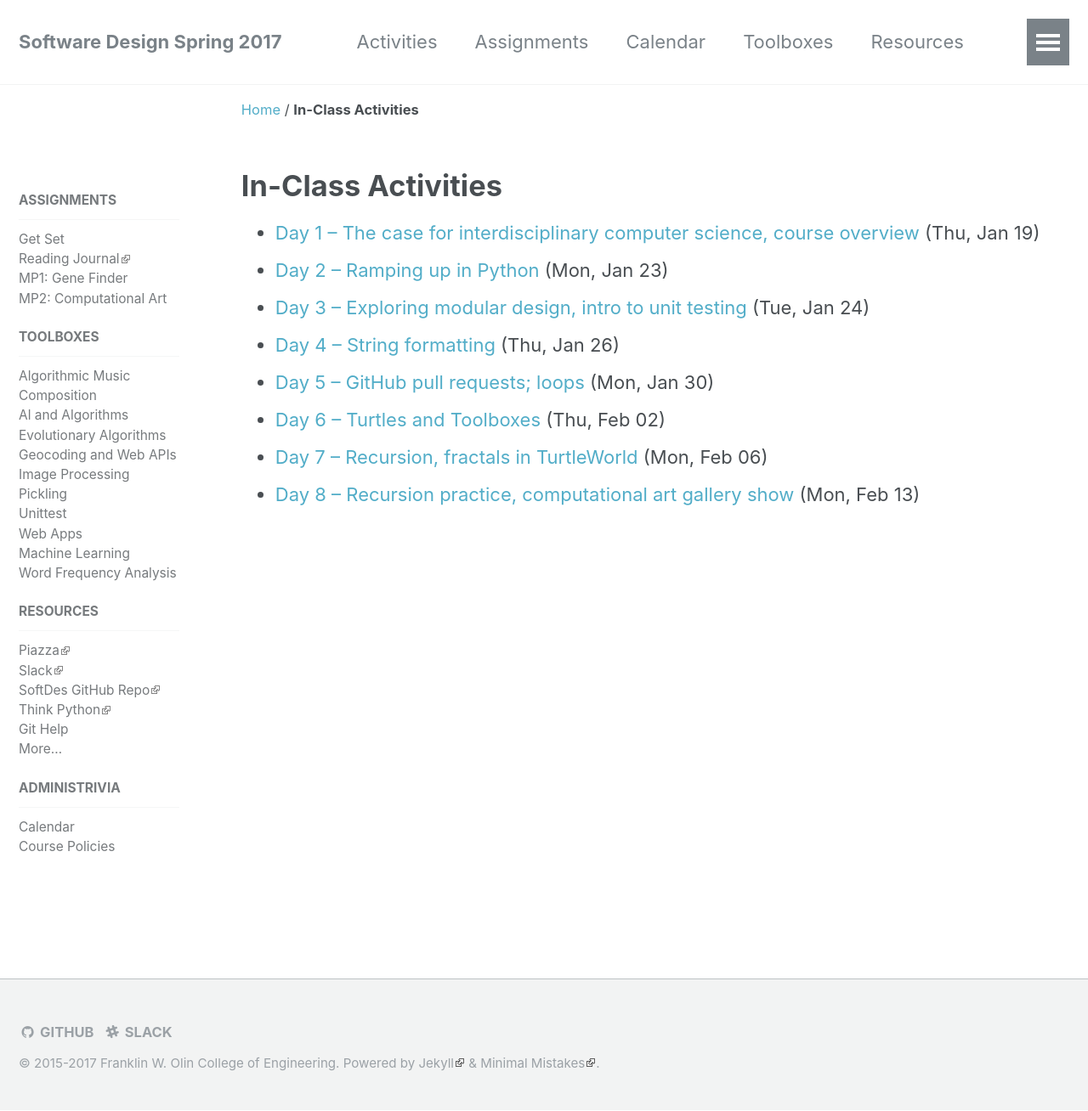
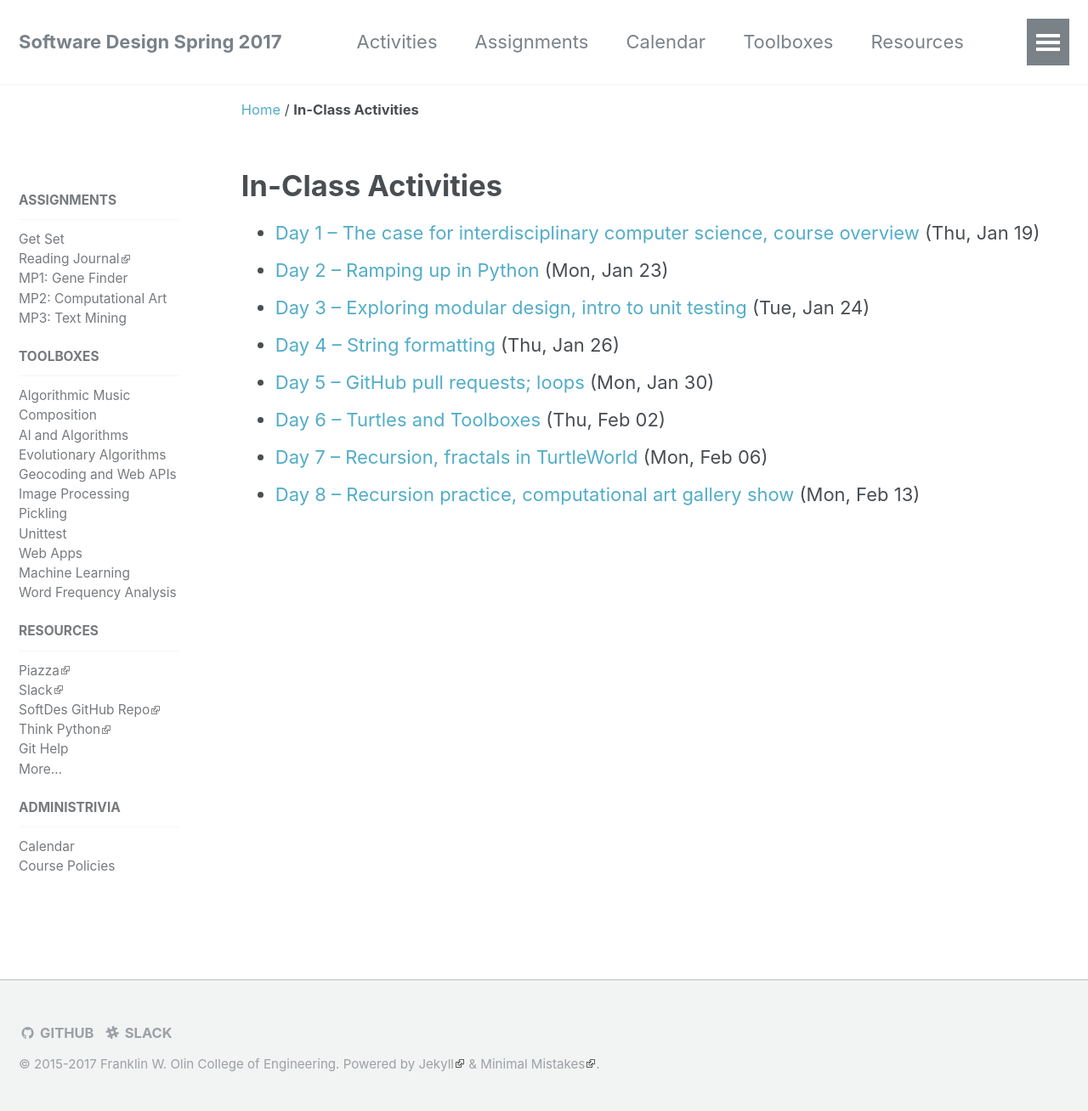
Before and after one commit to sd17spring/sd17spring.github.io, a Jekyll site: the page built from _pages/activities.html, in a window 1280 px wide and 1308 px high. Shown: the whole window at 85% size. Built offline with Jekyll 4.4.1, drawn with Linux system fonts in a browser that asks for light colours.

Commit message:
add MP3 to nav

```diff
--- a/_data/navigation.yml
+++ b/_data/navigation.yml
@@ -27,6 +27,8 @@ docs:
         url: /assignments/mini-project-1-gene-finder/
       - title: "MP2: Computational Art"
         url: /assignments/mini-project-2-computational-art/
+      - title: "MP3: Text Mining"
+        url: /assignments/mini-project-3-text-mining/
 
   - title: Toolboxes
     url: /toolboxes/
```
